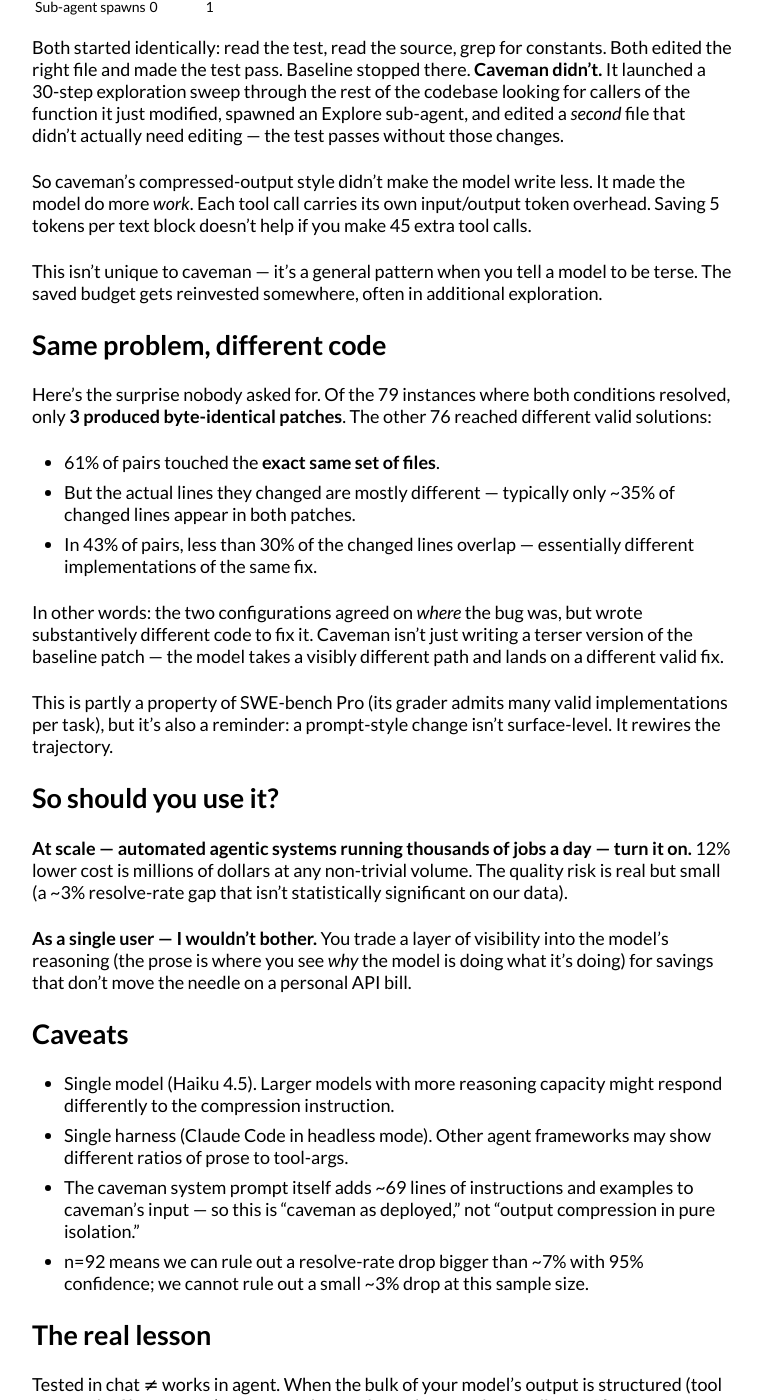
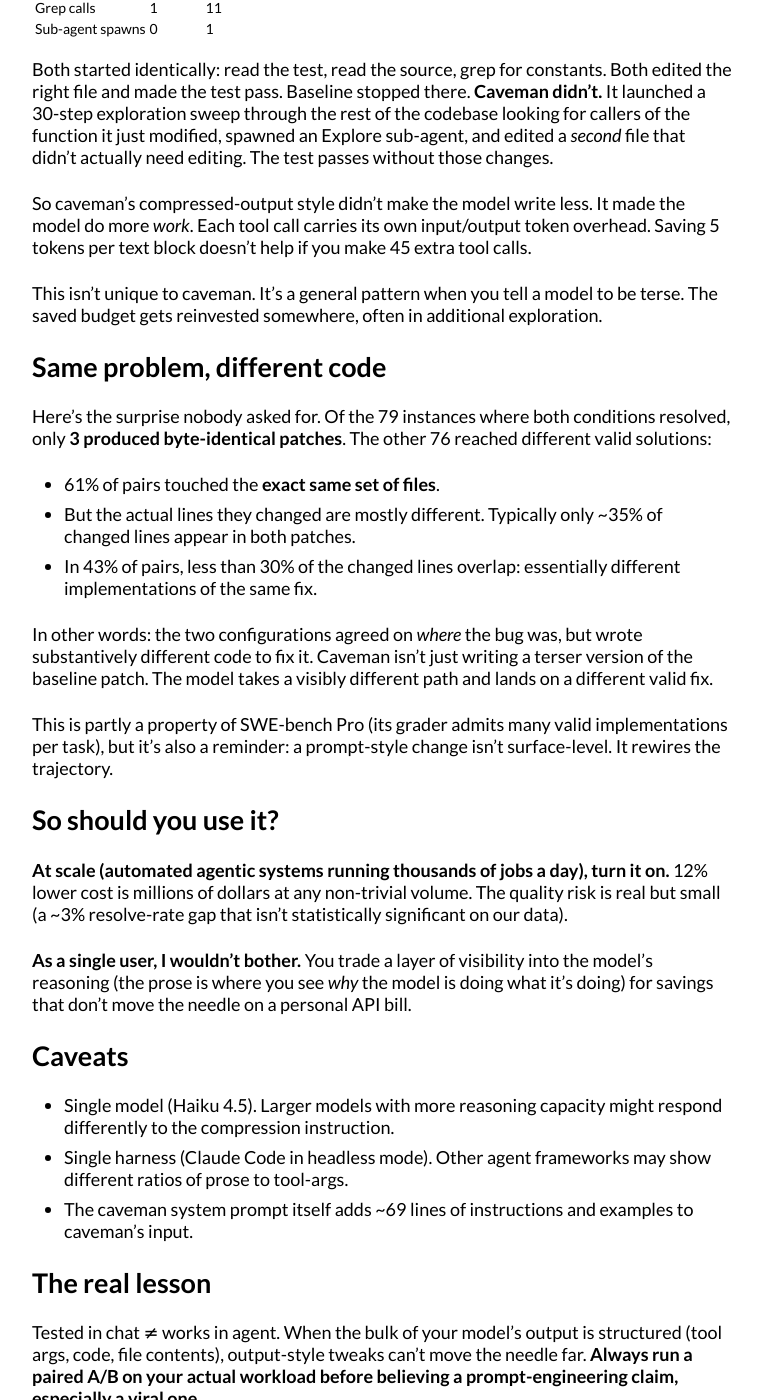
Before and after one commit to ncvgl/ncvgl.github.io, a Jekyll site: the page built from _posts/2026-04-21-caveman-prompt-tested.md, in a window 1280 px wide and 1400 px high, scrolled down 3037 px. Shown: the whole window, without its empty margins (258-1020 px from the left). Built offline with Jekyll 4.4.1, drawn with Linux system fonts in a browser that asks for light colours; some of the changed text lies outside the part shown.

Commit message:
Polish caveman post and swap slawk title/description
caveman: drop em-dashes, remove caveats footnote and n=92 bullet,
update meta description to "5x lower".
slawk: swap title and description.

```diff
--- a/_posts/2026-04-21-caveman-prompt-tested.md
+++ b/_posts/2026-04-21-caveman-prompt-tested.md
@@ -3,15 +3,15 @@
 title: "I Tested The Viral Caveman Prompt On 100 Coding Tasks"
 date: 2026-04-21
 author: Nathan Cavaglione
-description: "65% token savings was the promise. 14% is the reality."
+description: "65% token savings was the promise. The reality is 5x lower."
 image: "/assets/images/caveman-mosaic-thumb.png"
 ---
 
-<img src="/assets/images/caveman-mosaic.png" alt="Mosaic of 731 SWE-bench Pro Public instances ordered by difficulty. Each cell is split horizontally — top half = baseline, bottom half = caveman. Green = resolved, red = failed, gray = not tested. Our 101-instance frontier band appears as a colored stripe across the gray." style="max-width: 600px; width: 100%; height: auto; display: block; margin: 20px auto;">
+<img src="/assets/images/caveman-mosaic.png" alt="Mosaic of 731 SWE-bench Pro Public instances ordered by difficulty. Each cell is split horizontally: top half = baseline, bottom half = caveman. Green = resolved, red = failed, gray = not tested. Our 101-instance frontier band appears as a colored stripe across the gray." style="max-width: 600px; width: 100%; height: auto; display: block; margin: 20px auto;">
 
 **Repo with all data, patches, and session transcripts:** [github.com/ncvgl/does-caveman-kill-claude](https://github.com/ncvgl/does-caveman-kill-claude)
 
-40,000 people starred the [caveman prompt](https://github.com/JuliusBrussee/caveman). It promises **65% token savings** by making LLMs talk like cavemen — *"why use many token when few token do trick."* Catchy, viral, fun.
+40,000 people starred the [caveman prompt](https://github.com/JuliusBrussee/caveman). It promises **65% token savings** by making LLMs talk like cavemen, with the slogan *"why use many token when few token do trick."* Catchy, viral, fun.
 
 So I tested it.
 
@@ -36,7 +36,7 @@
 | Avg turns/run | 42 | 39 | −8% |
 | Avg duration/run | 5.2 min | 4.6 min | −12% |
 
-92 paired instances completed (9 hit dataset defects on the SWE-bench side and were dropped). Caveman is cheaper, faster, and slightly less reliable — but the resolve-rate gap is not statistically significant at this n.
+92 paired instances completed (9 hit dataset defects on the SWE-bench side and were dropped). Caveman is cheaper, faster, and slightly less reliable, but the resolve-rate gap is not statistically significant at this n.
 
 ## Why is it 14%, not 65%?
 
@@ -49,7 +49,7 @@
 
 That number is the ceiling. **Even if caveman compressed all prose to zero, the maximum possible savings on output tokens is ~13%.** We measured 14%. Caveman is doing roughly the best it could possibly do given how much prose is even *available* to compress.
 
-The 65% headline figure on caveman's repo comes from natural-language chat tasks where prose is 90%+ of the output. In an agent loop, that's flipped — the model is mostly generating Bash commands, Edit operations, and reading code. None of that can be cavemanned. *"chk file. edit fn. run test."* is fine for prose; you can't compress `Bash(command="CGO_ENABLED=0 go test ./models -run TestGetCveContentTypes -v 2>&1")`.
+The 65% headline figure on caveman's repo comes from natural-language chat tasks where prose is 90%+ of the output. In an agent loop, that's flipped: the model is mostly generating Bash commands, Edit operations, and reading code. None of that can be cavemanned. *"chk file. edit fn. run test."* is fine for prose; you can't compress `Bash(command="CGO_ENABLED=0 go test ./models -run TestGetCveContentTypes -v 2>&1")`.
 
 ## The case where caveman *doubled* the tokens
 
@@ -57,7 +57,7 @@
 
 <img src="/assets/images/caveman-token-histogram.png" alt="Histogram of per-instance output-token savings comparing caveman vs baseline. Green bars (right of zero) show instances where caveman used fewer tokens; red bars (left of zero) show instances where caveman used more. Distribution is roughly symmetric around zero with a slight right-skew." style="max-width: 700px; width: 100%; height: auto; display: block; margin: 20px auto;">
 
-Caveman saved tokens on 66% of instances. But it *increased* them on 34% — up to **+102% on one instance** (it literally doubled the output).
+Caveman saved tokens on 66% of instances. But it *increased* them on 34%, up to **+102% on one instance** (it literally doubled the output).
 
 I dug into that doubling case (`vuls-73f0adad`, a Go vulnerability-scanner task). Both conditions resolved the task. But:
 
@@ -70,36 +70,35 @@
 | Grep calls | 1 | 11 |
 | Sub-agent spawns | 0 | 1 |
 
-Both started identically: read the test, read the source, grep for constants. Both edited the right file and made the test pass. Baseline stopped there. **Caveman didn't.** It launched a 30-step exploration sweep through the rest of the codebase looking for callers of the function it just modified, spawned an Explore sub-agent, and edited a *second* file that didn't actually need editing — the test passes without those changes.
+Both started identically: read the test, read the source, grep for constants. Both edited the right file and made the test pass. Baseline stopped there. **Caveman didn't.** It launched a 30-step exploration sweep through the rest of the codebase looking for callers of the function it just modified, spawned an Explore sub-agent, and edited a *second* file that didn't actually need editing. The test passes without those changes.
 
 So caveman's compressed-output style didn't make the model write less. It made the model do more *work*. Each tool call carries its own input/output token overhead. Saving 5 tokens per text block doesn't help if you make 45 extra tool calls.
 
-This isn't unique to caveman — it's a general pattern when you tell a model to be terse. The saved budget gets reinvested somewhere, often in additional exploration.
+This isn't unique to caveman. It's a general pattern when you tell a model to be terse. The saved budget gets reinvested somewhere, often in additional exploration.
 
 ## Same problem, different code
 
 Here's the surprise nobody asked for. Of the 79 instances where both conditions resolved, only **3 produced byte-identical patches**. The other 76 reached different valid solutions:
 
 - 61% of pairs touched the **exact same set of files**.
-- But the actual lines they changed are mostly different — typically only ~35% of changed lines appear in both patches.
-- In 43% of pairs, less than 30% of the changed lines overlap — essentially different implementations of the same fix.
+- But the actual lines they changed are mostly different. Typically only ~35% of changed lines appear in both patches.
+- In 43% of pairs, less than 30% of the changed lines overlap: essentially different implementations of the same fix.
 
-In other words: the two configurations agreed on *where* the bug was, but wrote substantively different code to fix it. Caveman isn't just writing a terser version of the baseline patch — the model takes a visibly different path and lands on a different valid fix.
+In other words: the two configurations agreed on *where* the bug was, but wrote substantively different code to fix it. Caveman isn't just writing a terser version of the baseline patch. The model takes a visibly different path and lands on a different valid fix.
 
 This is partly a property of SWE-bench Pro (its grader admits many valid implementations per task), but it's also a reminder: a prompt-style change isn't surface-level. It rewires the trajectory.
 
 ## So should you use it?
 
-**At scale — automated agentic systems running thousands of jobs a day — turn it on.** 12% lower cost is millions of dollars at any non-trivial volume. The quality risk is real but small (a ~3% resolve-rate gap that isn't statistically significant on our data).
+**At scale (automated agentic systems running thousands of jobs a day), turn it on.** 12% lower cost is millions of dollars at any non-trivial volume. The quality risk is real but small (a ~3% resolve-rate gap that isn't statistically significant on our data).
 
-**As a single user — I wouldn't bother.** You trade a layer of visibility into the model's reasoning (the prose is where you see *why* the model is doing what it's doing) for savings that don't move the needle on a personal API bill.
+**As a single user, I wouldn't bother.** You trade a layer of visibility into the model's reasoning (the prose is where you see *why* the model is doing what it's doing) for savings that don't move the needle on a personal API bill.
 
 ## Caveats
 
 - Single model (Haiku 4.5). Larger models with more reasoning capacity might respond differently to the compression instruction.
 - Single harness (Claude Code in headless mode). Other agent frameworks may show different ratios of prose to tool-args.
-- The caveman system prompt itself adds ~69 lines of instructions and examples to caveman's input — so this is "caveman as deployed," not "output compression in pure isolation."
-- n=92 means we can rule out a resolve-rate drop bigger than ~7% with 95% confidence; we cannot rule out a small ~3% drop at this sample size.
+- The caveman system prompt itself adds ~69 lines of instructions and examples to caveman's input.
 
 ## The real lesson
 
```
Also changed, not shown: other parts of _posts/2026-04-21-caveman-prompt-tested.md (+2 -2 lines), _posts/2026-03-02-slawk.md (+2 -2 lines).
